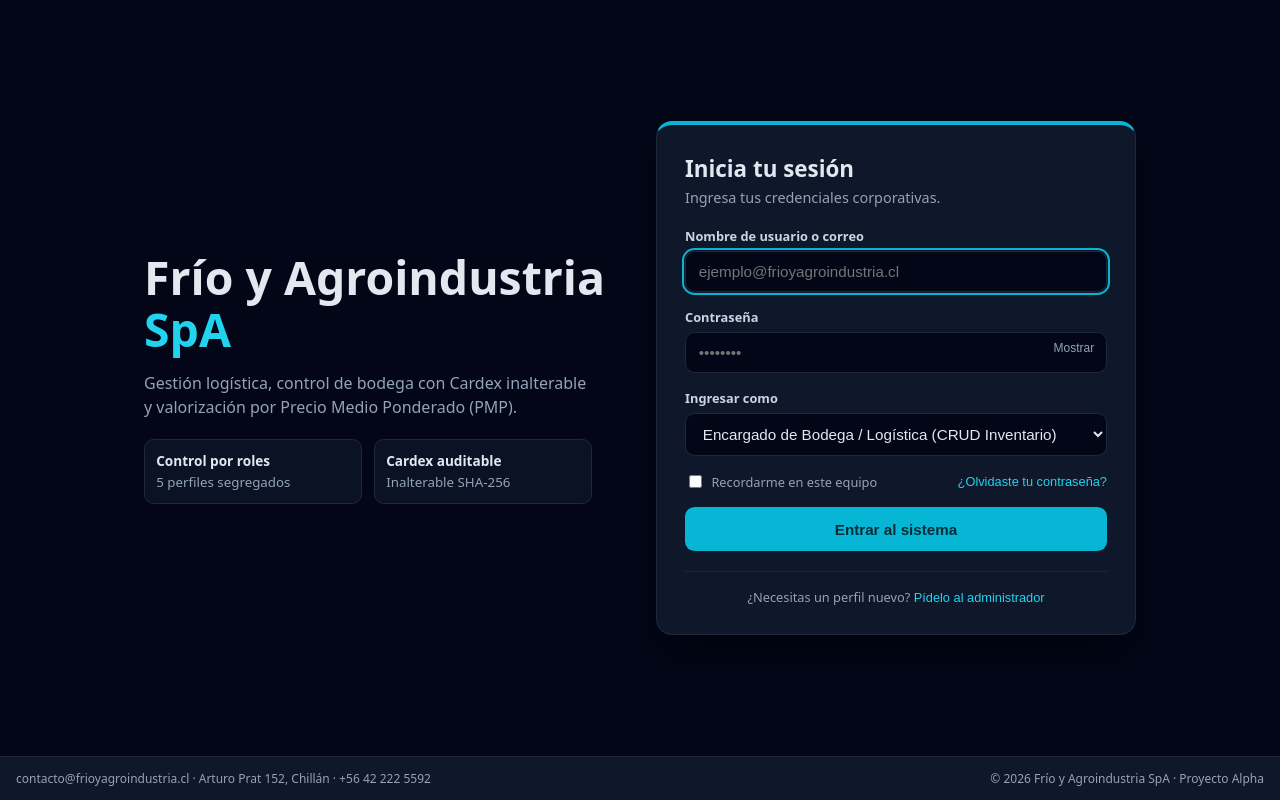
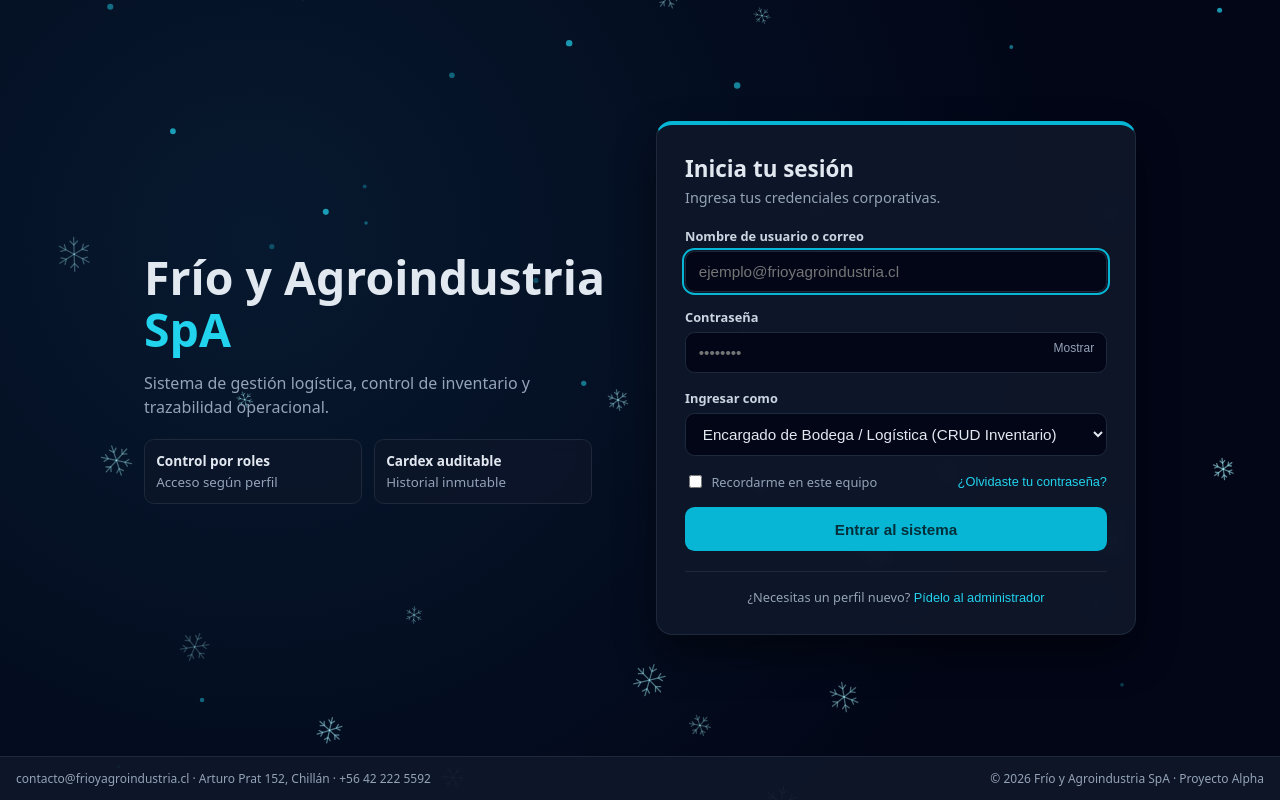
Before and after one commit to camipmoralesz-cmyk/EVS3-proyecto--alpha, a Django app: page /cuentas/login/ in a window 1280 px wide. Run offline with Django 5.2, Linux system fonts and the light colour scheme.

Commit message:
en el estilo del login agregue un  fondo de cristales de hielo para que tenga un fondito mas amigable para el usuario, tambien realice redireccion raiz a login

```diff
--- a/templates/usuarios/login.html
+++ b/templates/usuarios/login.html
@@ -7,17 +7,19 @@
   <style>
     :root{--fondo:#020617;--panel:#0f172a;--borde:#1e293b;--texto:#e2e8f0;--suave:#94a3b8;--cian:#06b6d4;--cian-claro:#22d3ee;--rojo:#fb7185}
     *{box-sizing:border-box}
-    body{margin:0;min-height:100vh;display:flex;flex-direction:column;background:var(--fondo);color:var(--texto);font-family:system-ui,-apple-system,"Segoe UI",sans-serif}
+    body{margin:0;min-height:100vh;display:flex;flex-direction:column;background:radial-gradient(circle at 20% 30%, #07192f 0%, var(--fondo) 70%);color:var(--texto);font-family:system-ui,-apple-system,"Segoe UI",sans-serif;position:relative;overflow-x:hidden}
+    #fondo-hielo{position:fixed;inset:0;width:100%;height:100%;z-index:0;pointer-events:none}
+    main,footer{position:relative;z-index:1}
     main{flex:1;display:grid;grid-template-columns:1fr;gap:2rem;align-items:center;max-width:64rem;width:100%;margin:0 auto;padding:2rem 1rem}
     @media(min-width:900px){main{grid-template-columns:1fr 1fr}}
     .marca h1{font-size:clamp(1.9rem,4vw,2.9rem);line-height:1.1;margin:0 0 .75rem}
     .marca h1 span{color:var(--cian-claro)}
     .marca p{color:var(--suave);max-width:28rem;line-height:1.5}
     .datos{display:grid;grid-template-columns:1fr 1fr;gap:.75rem;max-width:28rem;margin-top:1.25rem}
-    .datos div{background:rgba(15,23,42,.7);border:1px solid var(--borde);border-radius:.6rem;padding:.7rem}
+    .datos div{background:rgba(15,23,42,.72);backdrop-filter:blur(6px);border:1px solid var(--borde);border-radius:.6rem;padding:.7rem}
     .datos b{display:block;font-size:.85rem}
     .datos small{color:var(--suave)}
-    .tarjeta{background:var(--panel);border:1px solid var(--borde);border-top:4px solid var(--cian);border-radius:1rem;padding:1.75rem;box-shadow:0 20px 40px rgba(0,0,0,.4)}
+    .tarjeta{background:rgba(15,23,42,.92);backdrop-filter:blur(8px);border:1px solid var(--borde);border-top:4px solid var(--cian);border-radius:1rem;padding:1.75rem;box-shadow:0 20px 40px rgba(0,0,0,.45)}
     .tarjeta h2{margin:0;font-size:1.4rem}
     .sub{color:var(--suave);font-size:.9rem;margin:.25rem 0 1.25rem}
     label{display:block;font-size:.8rem;font-weight:600;color:#cbd5e1;margin:0 0 .35rem}
@@ -44,19 +46,22 @@
     .modal-clave p{background:rgba(8,51,68,.7);border:1px solid rgba(6,182,212,.4);border-radius:.5rem;padding:.75rem;font-size:.85rem;color:#cffafe}
     .modal-info>div{background:var(--panel);border:1px solid var(--borde);text-align:left}
     .modal button.cerrar{margin-top:1rem;width:100%;padding:.6rem;border:0;border-radius:.6rem;background:#fff;color:#020617;font-weight:700;cursor:pointer}
-    footer{background:var(--panel);border-top:1px solid var(--borde);padding:.8rem 1rem;font-size:.75rem;color:var(--suave);display:flex;flex-wrap:wrap;gap:.5rem 1.25rem;justify-content:space-between}
+    footer{background:rgba(15,23,42,.92);border-top:1px solid var(--borde);padding:.8rem 1rem;font-size:.75rem;color:var(--suave);display:flex;flex-wrap:wrap;gap:.5rem 1.25rem;justify-content:space-between}
     @media(prefers-reduced-motion:no-preference){.alerta{animation:sacudir .4s ease-in-out}}
     @keyframes sacudir{0%,100%{transform:translateX(0)}20%,60%{transform:translateX(-5px)}40%,80%{transform:translateX(5px)}}
   </style>
 </head>
 <body>
+
+<canvas id="fondo-hielo"></canvas>
+
 <main>
   <section class="marca">
     <h1>Frío y Agroindustria <span>SpA</span></h1>
-    <p>Gestión logística, control de bodega con Cardex inalterable y valorización por Precio Medio Ponderado (PMP).</p>
+    <p>Sistema de gestión logística, control de inventario y trazabilidad operacional.</p>
     <div class="datos">
-      <div><b>Control por roles</b><small>5 perfiles segregados</small></div>
-      <div><b>Cardex auditable</b><small>Inalterable SHA-256</small></div>
+      <div><b>Control por roles</b><small>Acceso según perfil</small></div>
+      <div><b>Cardex auditable</b><small>Historial inmutable</small></div>
     </div>
   </section>
 
@@ -73,7 +78,7 @@
       <div class="alerta" role="alert">{{ form.non_field_errors.0 }}</div>
     {% endif %}
 
-    <form method="post" id="form-login" novalidate>
+    <form method="post" id="form-login" data-bloqueado="{{ bloqueado|default:0 }}" novalidate>
       {% csrf_token %}
       <input type="hidden" name="next" value="{{ next }}">
 
@@ -131,6 +136,107 @@
 </footer>
 
 <script>
+  // Fondo animado de cristales de hielo y escarcha
+  (function () {
+    const canvas = document.getElementById('fondo-hielo');
+    const ctx = canvas.getContext('2d');
+    let w, h, copos = [];
+    const mouse = { x: null, y: null };
+
+    function redimensionar() {
+      w = canvas.width = window.innerWidth;
+      h = canvas.height = window.innerHeight;
+    }
+    window.addEventListener('resize', redimensionar);
+    window.addEventListener('mousemove', e => { mouse.x = e.clientX; mouse.y = e.clientY; });
+    window.addEventListener('mouseleave', () => { mouse.x = null; mouse.y = null; });
+    redimensionar();
+
+    function dibujarCopo(x, y, radio, angulo, opacidad) {
+      ctx.save();
+      ctx.translate(x, y);
+      ctx.rotate(angulo);
+      ctx.strokeStyle = `rgba(165, 243, 252, ${opacidad})`;
+      ctx.lineWidth = radio > 10 ? 1.3 : 0.9;
+      ctx.lineCap = 'round';
+
+      for (let i = 0; i < 6; i++) {
+        ctx.rotate(Math.PI / 3);
+        ctx.beginPath();
+        ctx.moveTo(0, 0);
+        ctx.lineTo(0, -radio);
+        ctx.stroke();
+
+        if (radio > 7) {
+          const rama1 = radio * 0.55;
+          const largo1 = radio * 0.32;
+          ctx.beginPath();
+          ctx.moveTo(0, -rama1);
+          ctx.lineTo(-largo1 * 0.7, -rama1 - largo1 * 0.7);
+          ctx.moveTo(0, -rama1);
+          ctx.lineTo(largo1 * 0.7, -rama1 - largo1 * 0.7);
+          ctx.stroke();
+        }
+      }
+      ctx.restore();
+    }
+
+    const cantidad = Math.min(55, Math.floor((w * h) / 20000));
+    for (let i = 0; i < cantidad; i++) {
+      const esCristal = Math.random() > 0.45;
+      copos.push({
+        x: Math.random() * w,
+        y: Math.random() * h,
+        r: esCristal ? (Math.random() * 10 + 7) : (Math.random() * 2.5 + 1),
+        vy: Math.random() * 0.65 + 0.25,
+        vx: (Math.random() - 0.5) * 0.35,
+        angulo: Math.random() * Math.PI * 2,
+        vRot: (Math.random() - 0.5) * 0.008,
+        opacidad: esCristal ? (Math.random() * 0.35 + 0.2) : (Math.random() * 0.5 + 0.25),
+        esCristal: esCristal
+      });
+    }
+
+    function animar() {
+      ctx.clearRect(0, 0, w, h);
+
+      for (let i = 0; i < copos.length; i++) {
+        const c = copos[i];
+        c.y += c.vy;
+        c.x += c.vx + Math.sin(c.y * 0.01) * 0.15;
+        c.angulo += c.vRot;
+
+        if (mouse.x !== null) {
+          const dx = c.x - mouse.x;
+          const dy = c.y - mouse.y;
+          const dist = Math.hypot(dx, dy);
+          if (dist < 130 && dist > 0) {
+            c.x += (dx / dist) * 0.8;
+            c.y += (dy / dist) * 0.5;
+          }
+        }
+
+        if (c.y > h + 20) {
+          c.y = -20;
+          c.x = Math.random() * w;
+        }
+        if (c.x > w + 20) c.x = -20;
+        if (c.x < -20) c.x = w + 20;
+
+        if (c.esCristal) {
+          dibujarCopo(c.x, c.y, c.r, c.angulo, c.opacidad);
+        } else {
+          ctx.beginPath();
+          ctx.arc(c.x, c.y, c.r, 0, Math.PI * 2);
+          ctx.fillStyle = `rgba(34, 211, 238, ${c.opacidad})`;
+          ctx.fill();
+        }
+      }
+      requestAnimationFrame(animar);
+    }
+    animar();
+  })();
+
   // Mostrar / ocultar contraseña
   const clave = document.getElementById('id_password');
   const ver = document.getElementById('ver-clave');
@@ -150,7 +256,7 @@
     if (e.key === 'Escape') document.querySelectorAll('.modal.abierto').forEach(m => m.classList.remove('abierto'));
   });
 
-   // Cuenta regresiva del bloqueo (el servidor es quien lo aplica de verdad)
+  // Cuenta regresiva del bloqueo
   (function () {
     const form = document.getElementById('form-login');
     let t = parseInt(form.dataset.bloqueado, 10) || 0;
```
